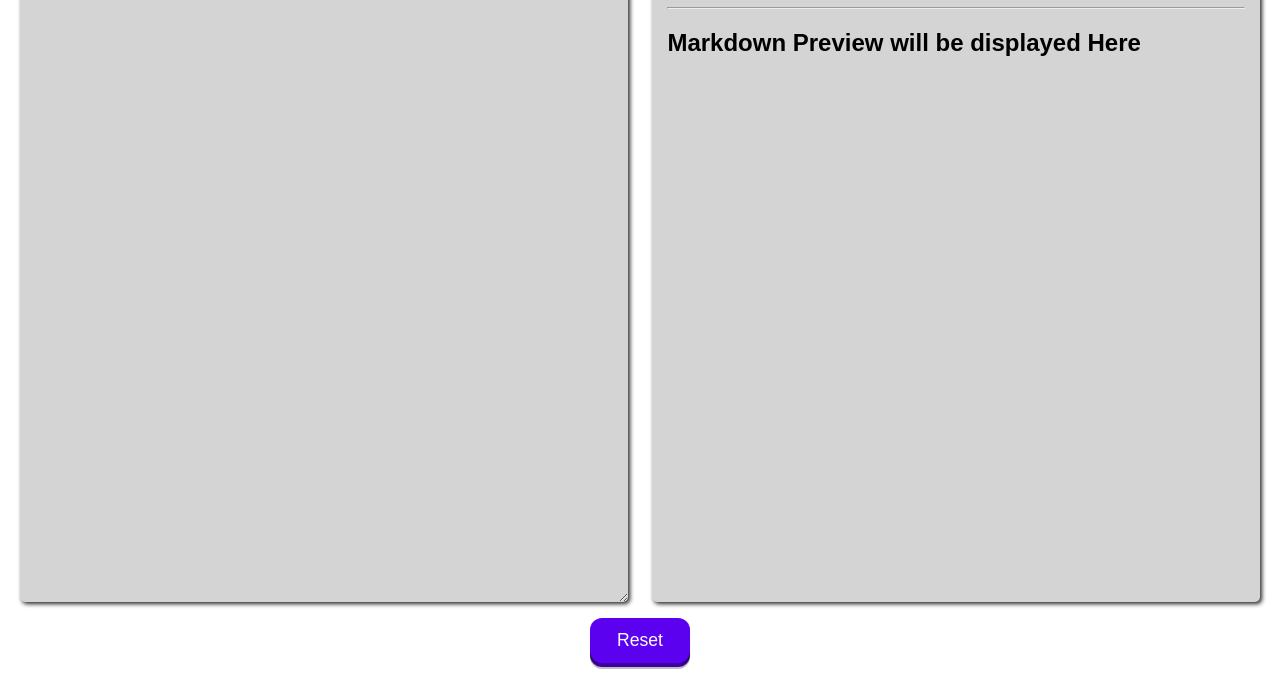
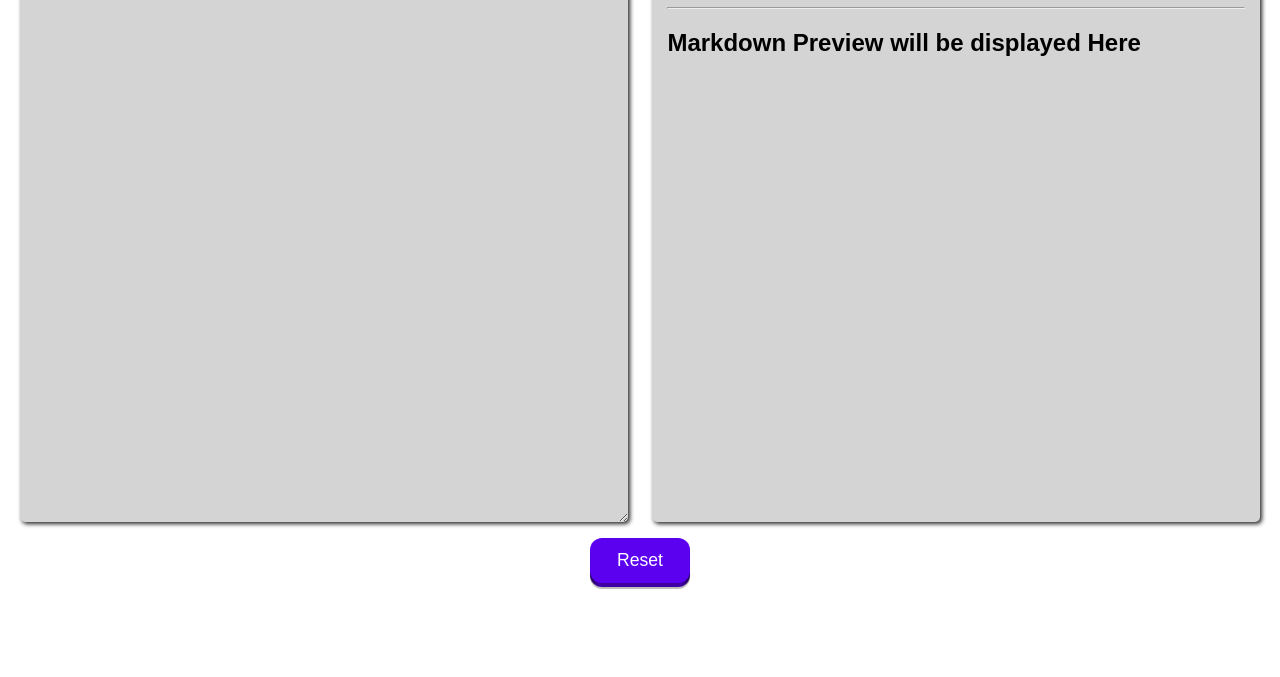
Before and after one commit to chiragdev1/markdown-parser, a plain HTML site: page index.html in a window 1280 px wide. Shown: the part 175-852 px from the top of the page. After the commit the page ends 800 px from the top, so only its background shows below. Drawn offline with nearby package versions, Linux system fonts and the light colour scheme; a small style sheet from the web is missing.

Commit message:
slight cosmetic changes

```diff
--- a/style.css
+++ b/style.css
@@ -67,7 +67,6 @@ body{
    border:  none;
    color: inherit;
    outline: none;
-   font-size: 1.2rem;
 
 }
 #md-input:focus{
@@ -188,7 +187,7 @@ button:focus:not(:focus-visible) {
 @media (min-width: 640px) {
    /* Styles for small screens */
    .container{
-      height: 90vh;
+      height: 80vh;
       display: flex;
       flex-direction: column-reverse;
       justify-content: space-between;
```
